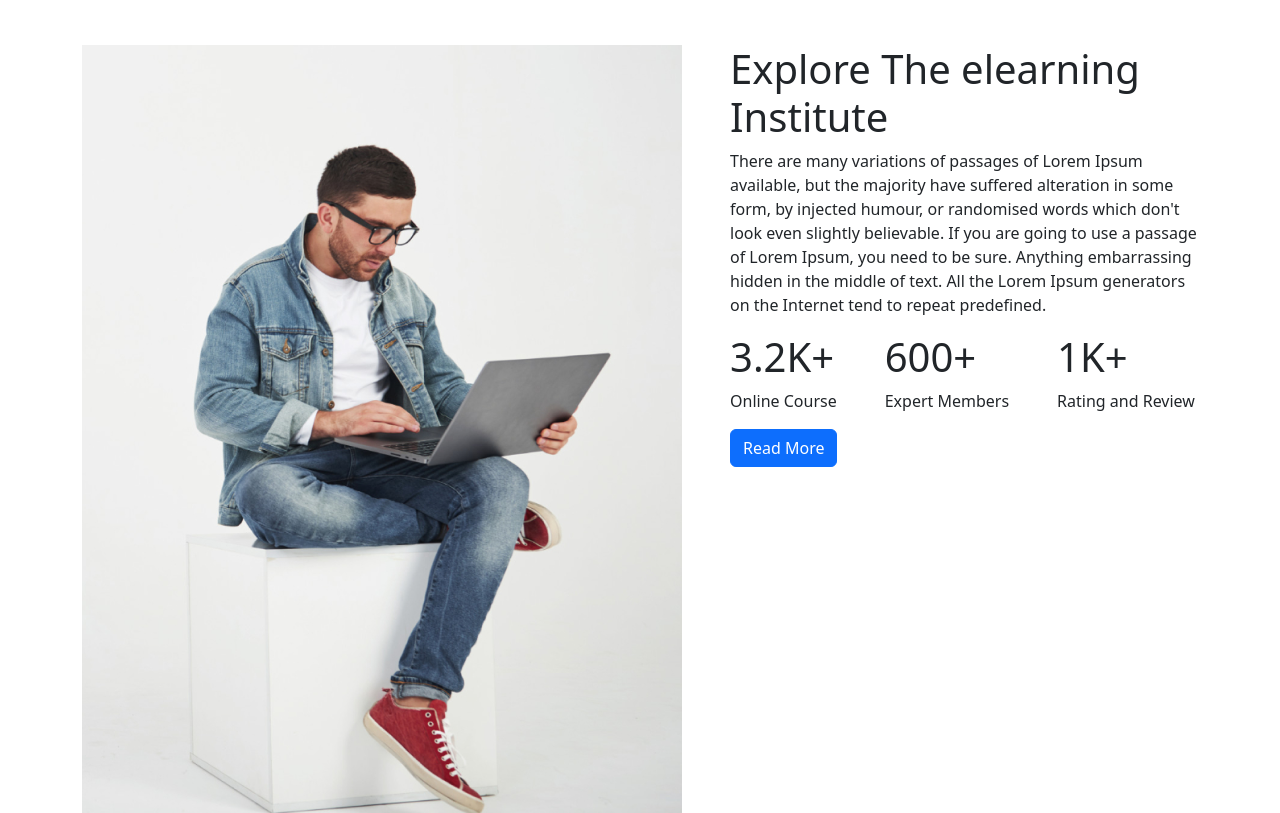
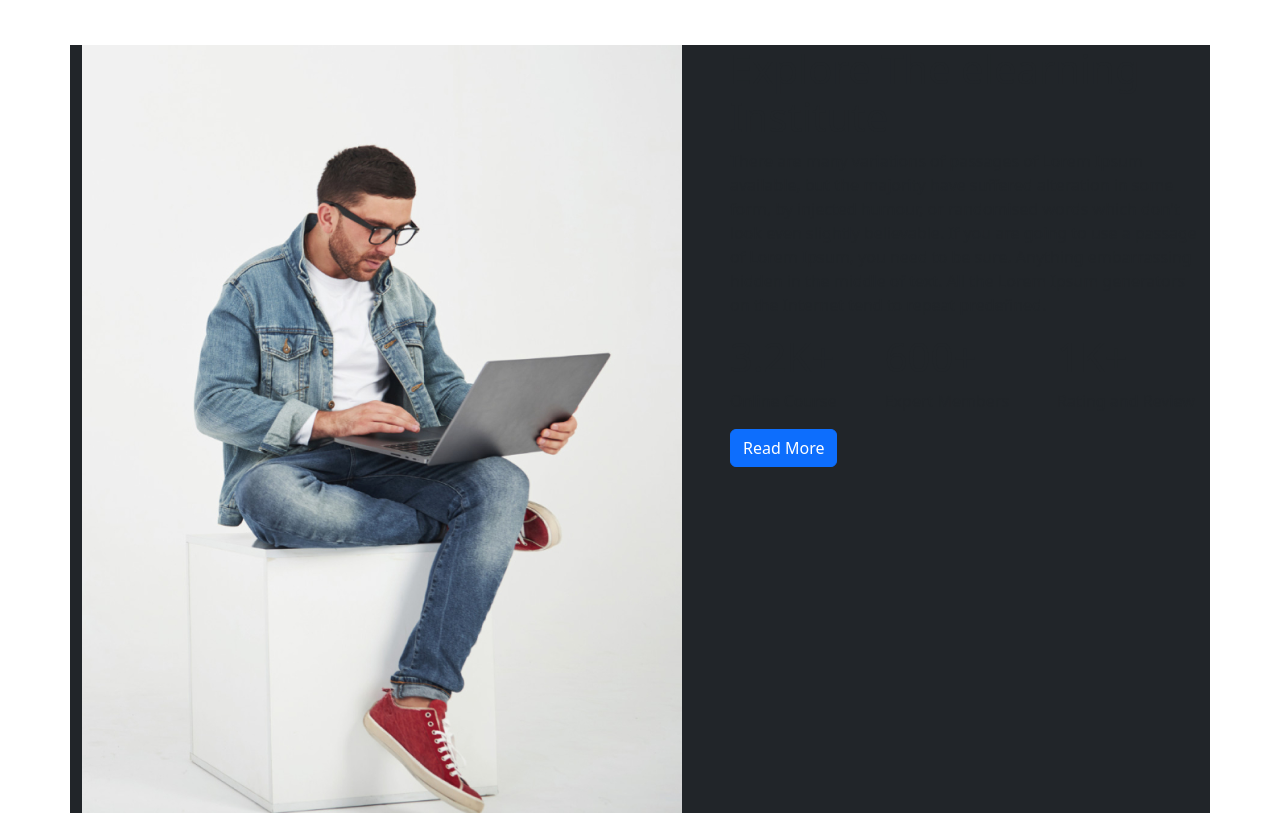
Before and after one commit to msohrabuddin/edu-tech, a plain HTML site: page index.html in a window 1280 px wide. Shown: the part 1487-2300 px from the top of the page. Drawn offline with nearby package versions, Linux system fonts and the light colour scheme.

Commit message:
commit added

```diff
--- a/index.html
+++ b/index.html
@@ -206,7 +206,7 @@
          </section>
 
          <!-- exploring elearning section -->
-         <section class="container mt-5 mb-5 d-flex gap-5">
+         <section class="container mt-5 mb-5 d-flex gap-5 bg-dark">
           <img src="images/working.png" alt="">
          <div>
           <h1>Explore The elearning Institute</h1>
```
Also changed, not shown: style.css (line endings or trailing spaces).
